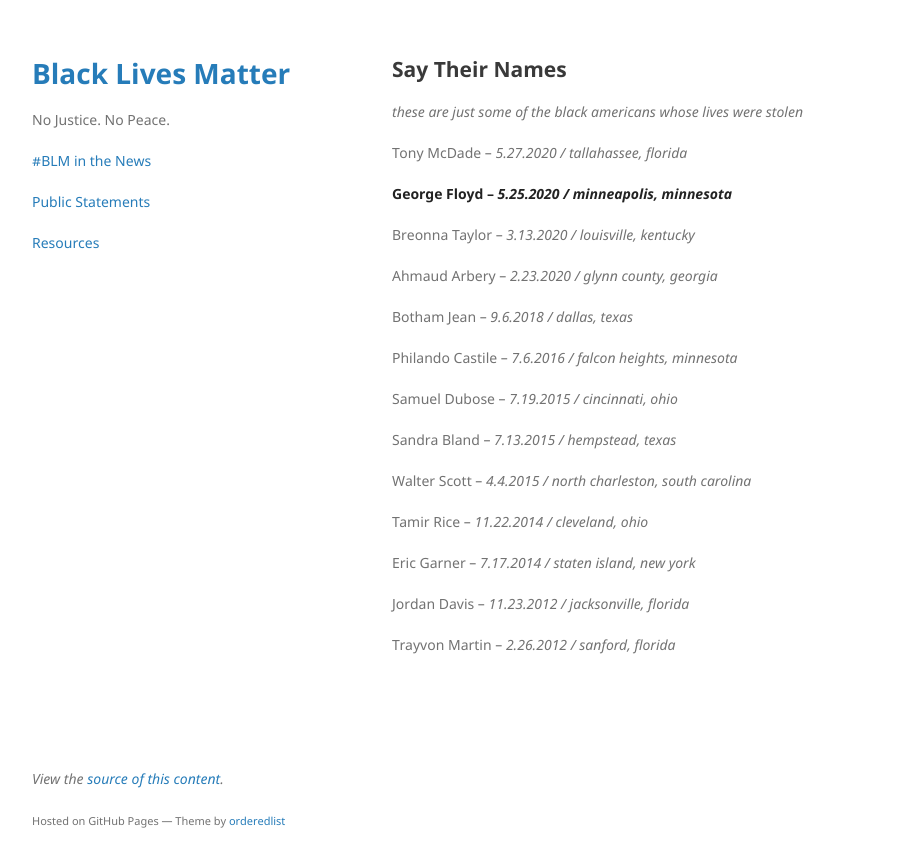
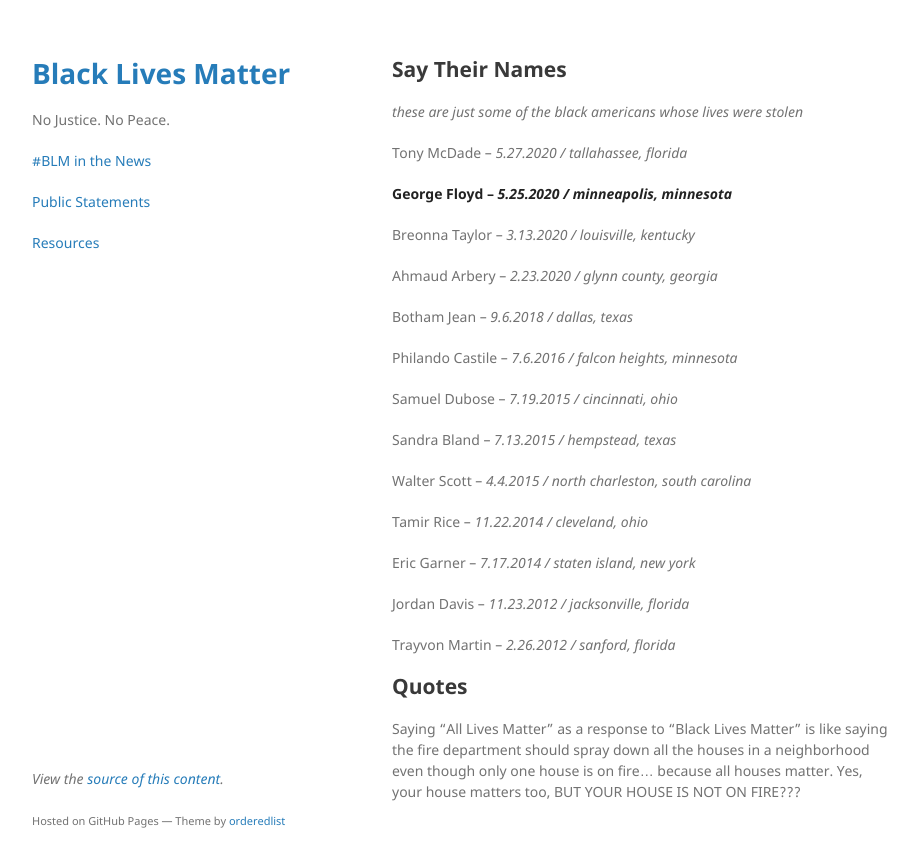
Before and after one commit to nojusticenopeace/nojusticenopeace.github.io, a Jekyll site: the page built from index.md, in a window 1280 px wide. Shown: the top 867 px of the page, without its empty margins (178-1096 px from the left). Built offline with Jekyll 4.4.1, drawn with Linux system fonts in a browser that asks for light colours.

Commit message:
Update index.md

```diff
--- a/index.md
+++ b/index.md
@@ -31,3 +31,7 @@ Eric Garner -- _7.17.2014 / staten island, new york_
 Jordan Davis -- _11.23.2012 / jacksonville, florida_
 
 Trayvon Martin -- _2.26.2012 / sanford, florida_
+
+## Quotes
+
+Saying "All Lives Matter" as a response to "Black Lives Matter" is like saying the fire department should spray down all the houses in a neighborhood even though only one house is on fire... because all houses matter. Yes, your house matters too, BUT YOUR HOUSE IS NOT ON FIRE???
```
